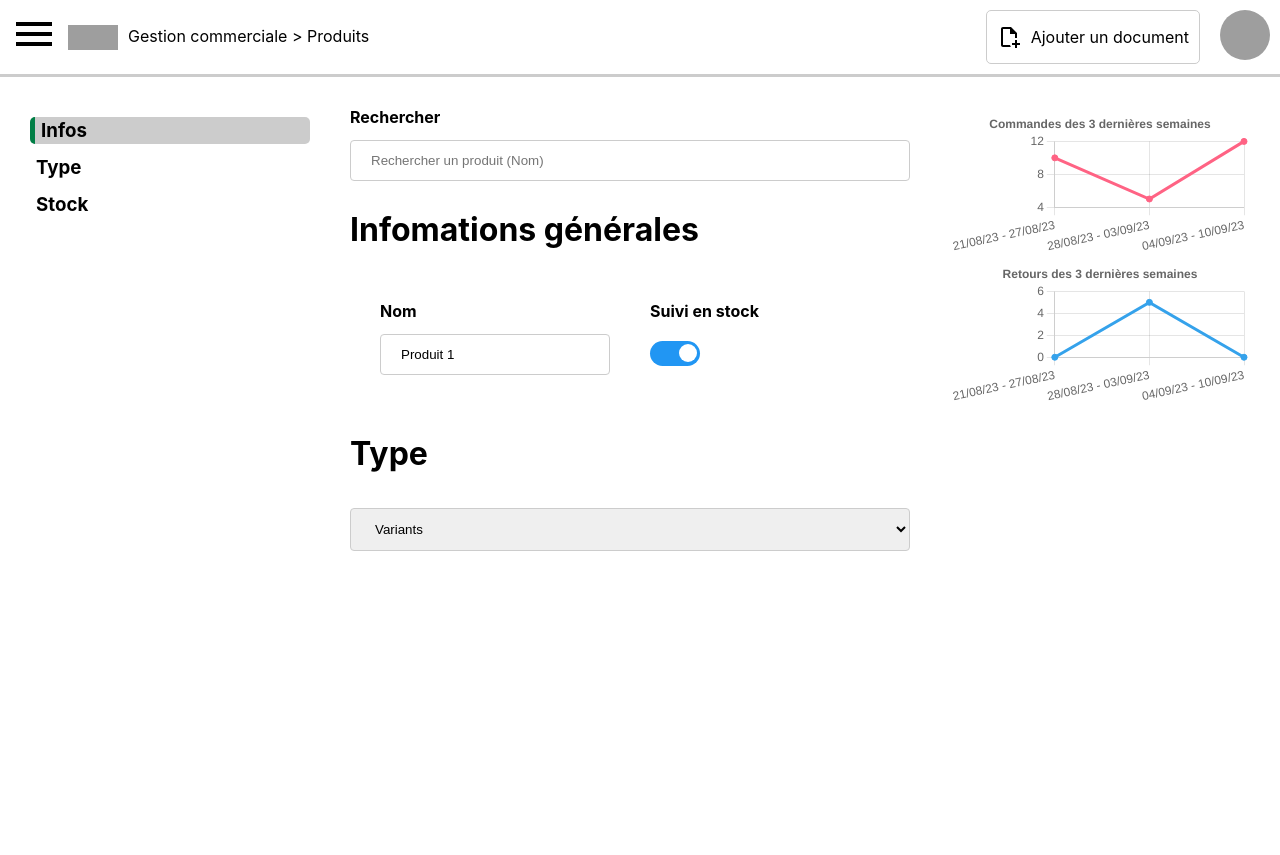
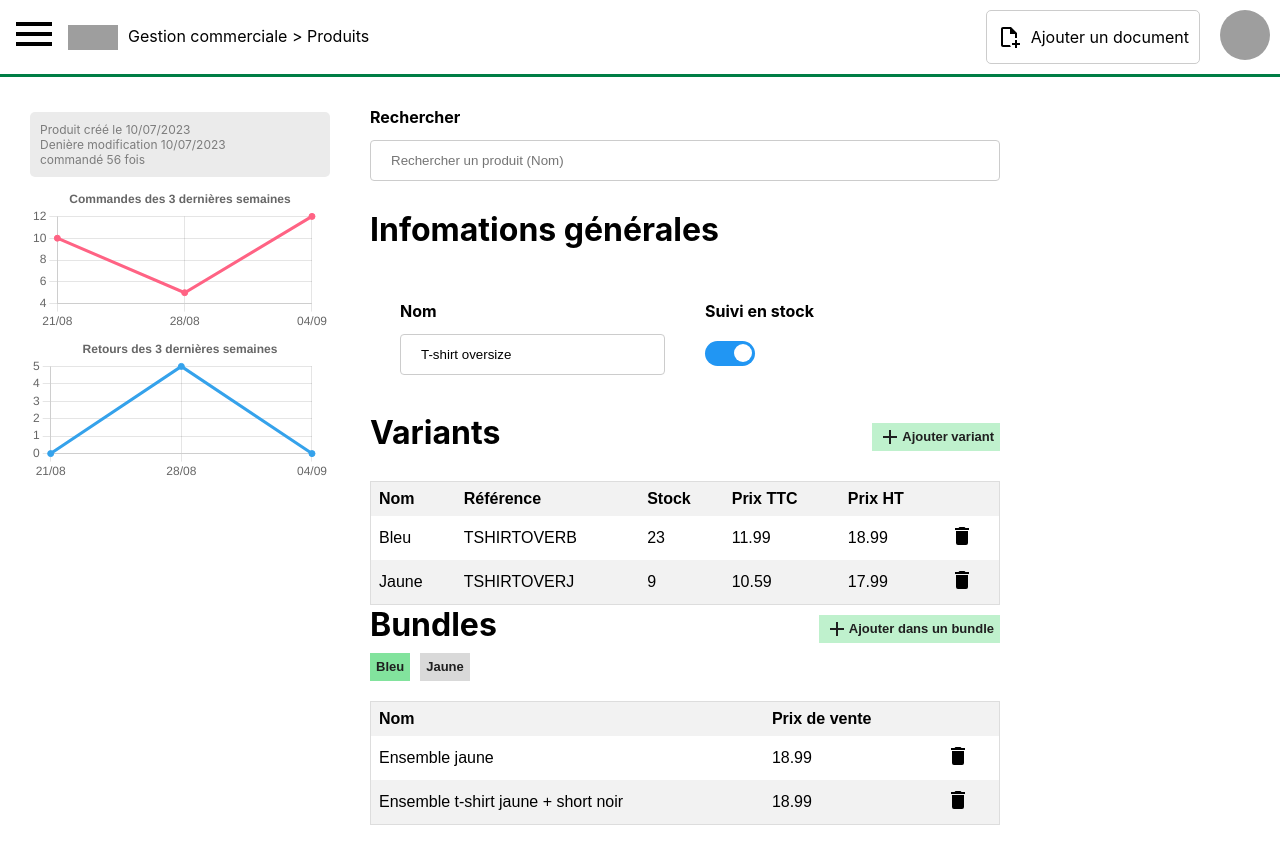
Before and after one commit to sebtex1/sage-frontend, a React (Create React App) app: page /produits/detail in a window 1280 px wide. Before the commit the page ends 800 px from the top, so only its background shows below. Built offline with nearby package versions, Linux system fonts and the light colour scheme; grey boxes are pictures that could not be loaded.

Commit message:
Feat: Ajout de modal variant et bundle
+ ajout de hint pour la page detail produit
+ ajout de group bouttons
+ ajout de boutton d'action

```diff
--- /dev/null
+++ b/src/components/ButtonAction.js
@@ -0,0 +1,31 @@
+import React from 'react';
+import styled from 'styled-components';
+import Icon from '@mdi/react';
+import { mdiPlus } from '@mdi/js';
+
+const ButtonAction = ({ onClick, text, icon = false }) => (
+    <Button onClick={onClick}>
+        {icon ? <Icon path={mdiPlus} size={1} color="#1F1F1F" /> : null}
+        {text}
+    </Button>
+);
+export default ButtonAction;
+
+const Button = styled.button`
+
+    display: flex;
+    align-items: center;
+    height: 28px;
+    font-weight: bold;
+    font-size: 13px;
+    text-align: center;
+    background-color: #BFF1CD;
+    border: none;
+    color: #1F1F1F;
+    cursor: pointer;
+    transition: 0.3s;
+    margin: 10px 0;
+    &:hover {
+        background-color: #82e39d;
+    }
+`;
--- /dev/null
+++ b/src/components/GroupButton.js
@@ -0,0 +1,40 @@
+import React from 'react';
+import styled from 'styled-components';
+
+const GroupButton = ({ buttons, defaultButton }) => {
+    return (
+        <>
+            <ButtonGroup>
+                {buttons.map((button, index) => (
+                    <Button key={index} style={{ backgroundColor: defaultButton === button.text ? '#82e39d' : '' }} onClick={button.onClick}>{button.text}</Button>
+                    // <Button key={index} onClick={button.onClick}>{button.text}</Button>
+                ))}
+            </ButtonGroup>
+        </>
+    );
+}
+export default GroupButton;
+
+const ButtonGroup = styled.div`
+    display: flex;
+    flex-direction: row;
+    margin: 0;
+`;
+
+const Button = styled.button`
+    display: flex;
+    align-items: center;
+    height: 28px;
+    font-weight: bold;
+    font-size: 13px;
+    text-align: center;
+    background-color: #D9D9D9;
+    border: none;
+    color: #1F1F1F;
+    cursor: pointer;
+    transition: 0.3s;
+    margin: 0 10px 0 0;
+    &:hover {
+        background-color: #bfbfbf;
+    }
+`;
--- /dev/null
+++ b/src/components/HintText.js
@@ -0,0 +1,18 @@
+import React from 'react';
+import styled from 'styled-components';
+
+const HintText = ({ text}) => {
+    return (
+        <Hint dangerouslySetInnerHTML={{__html: text}} />
+    );
+}
+export default HintText;
+
+const Hint = styled.p`
+    color: #7C7C7C;
+    font-size: 12px;
+    margin: 5px 0;
+    background-color: #EBEBEB;
+    border-radius: 5px;
+    padding: 10px;
+`;
--- /dev/null
+++ b/src/components/ModalAction.js
@@ -0,0 +1,92 @@
+import React from 'react';
+import styled from 'styled-components';
+import InputForm from './InputForm';
+
+const ModalAction = ({ title, model, data, button, onChange, submit }) => {
+    return (
+        <>
+            <Modal>
+                <ModalContent>
+                    <ModalHeader>
+                        <ModalTitle>{title}</ModalTitle>
+                    </ModalHeader>
+                    <ModalBody>
+                        {model.map((item, index) => (
+                            <div key={index}>
+                                <InputForm
+                                    label={item.name}
+                                    id={item.name}
+                                    name={item.value}
+                                    value={data[item.value]}
+                                    onChange={onChange}
+                                />
+                            </div>
+                        ))}
+                    </ModalBody>
+                    <ModalFooter>
+                        <Button onClick={submit}>{button}</Button>
+                    </ModalFooter>
+                </ModalContent>
+            </Modal>
+        </>
+    );
+};
+export default ModalAction;
+
+const Modal = styled.div`
+    display: block;
+    position: fixed;
+    z-index: 1;
+    left: 0;
+    top: 0;
+    width: 100%;
+    height: 100%;
+    overflow: scroll;
+    background-color: rgba(0,0,0,0.4);
+`;
+
+const ModalContent = styled.div`
+    background-color: #fefefe;
+    margin: 15% auto;
+    padding: 20px;
+    border: 1px solid #888;
+    width: 80%;
+`;
+
+const ModalHeader = styled.div`
+    display: flex;
+    justify-content: space-between;
+    align-items: center;
+`;
+
+const ModalTitle = styled.h2`
+    margin: 0;
+`;
+
+const ModalBody = styled.div`
+    margin-top: 20px;
+`;
+
+const ModalFooter = styled.div`
+    display: flex;
+    justify-content: flex-end;
+    margin-top: 20px;
+`;
+
+const Button = styled.button`
+    display: flex;
+    align-items: center;
+    height: 28px;
+    font-weight: bold;
+    font-size: 13px;
+    text-align: center;
+    background-color: #BFF1CD;
+    border: none;
+    color: #1F1F1F;
+    cursor: pointer;
+    transition: 0.3s;
+    margin: 10px 0;
+    &:hover {
+        background-color: #82e39d;
+    }
+`;
--- a/src/components/TablePaged.js
+++ b/src/components/TablePaged.js
@@ -1,7 +1,9 @@
 import React, { useState } from 'react';
 import styled from 'styled-components';
+import Icon from '@mdi/react';
+import { mdiDelete } from '@mdi/js';
 
-const TablePaged = ({ data, headers, itemsPerPage, rowClick }) => {
+const TablePaged = ({ data, headers, itemsPerPage, rowClick, actions }) => {
     const [currentPage, setCurrentPage] = useState(0);
 
     const handlePageChange = ({ selected }) => {
@@ -47,7 +49,15 @@ const TablePaged = ({ data, headers, itemsPerPage, rowClick }) => {
                         {currentPageData.map((row, index) => (
                             <TableRow key={index}>
                                 {headers ? headers.map((header, index) => (
-                                    <TableCell key={index} onClick={() => {executeRowClick()}}>{row[header.value]}</TableCell>
+                                    <TableCell key={index} onClick={() => {executeRowClick()}}>
+                                        {
+                                            header.value === 'actions' ?
+                                            actions.map((action, index) => (
+                                                <Icon key={index} path={mdiDelete} size={1} color="black" onClick={action.callback} />
+                                            )) :
+                                            row[header.value]
+                                        }
+                                    </TableCell>
                                 )) : null}
                             </TableRow>
                         ))}
--- a/src/components/Toolbar.js
+++ b/src/components/Toolbar.js
@@ -57,7 +57,7 @@ export default Toolbar;
 const Div = styled.div`
     display: flex;
     justify-content: space-between;
-    border-bottom: 3px solid #ccc;
+    border-bottom: 3px solid #007E45;
     padding: 10px;
 `;
 
--- a/src/pages/DetailProduit.js
+++ b/src/pages/DetailProduit.js
@@ -2,30 +2,34 @@ import React from "react";
 import styled from "styled-components";
 import PageColumn from "../components/PageColumn";
 import InputForm from "../components/InputForm";
-import SelectForm from "../components/SelectForm";
 import SwitchForm from "../components/SwitchForm";
-import MenuDropDown from "../components/MenuDropDown";
+import ButtonAction from "../components/ButtonAction";
 import LineChart from "../components/LineChart";
+import TablePaged from "../components/TablePaged";
+import GroupButton from "../components/GroupButton";
+import HintText from "../components/HintText";
+import ModalAction from "../components/ModalAction";
 
 const DetailProduit = () => {
     const [search, setSearch] = React.useState('')
-    const [selection, setSelection] = React.useState('Infos')
-    // const [filteredData, setFilteredData] = React.useState([])
-    const [produitName, setProduitName] = React.useState('Produit 1')
-    const [produitType, setProduitType] = React.useState('Variants')
+    const [produitName, setProduitName] = React.useState('T-shirt oversize')
+    const [produitVariant, setProduitVariant] = React.useState('Bleu')
     const [produitTracker, setProduitTracker] = React.useState(true)
-
-    // React.useEffect(() => {
-    //     setFilteredData(produitsData.filter(item => item.name.includes(search)))
-    // }, [search])
+    const [modalVariant, setModalVariant] = React.useState(false)
+    const [dataModalVariant, setDataModalVariant] = React.useState({ name: '', ref: '', stock: '', price: '', price_ht: ''})
+    const [modalBundle, setModalBundle] = React.useState(false)
+    const [dataModalBundle, setDataModalBundle] = React.useState({ name: '', sell_price: ''})
 
     React.useEffect(() => {
-        console.log({produitName: produitName, produitType: produitType, produitTracker: produitTracker})
-    }, [produitTracker])
+        console.log({produitName: produitName, produitVariant: produitVariant, produitTracker: produitTracker})
+    }, [produitName, produitVariant, produitTracker])
 
-    // const produitData = { id: 1, name: 'Produit 1', type: 'Type 1', stock_tracking: true }
+    React.useEffect(() => {
+        console.log(dataModalVariant)
+    }, [dataModalVariant])
+
     const menu = [{ name: 'Infos' }, {name: 'Type' }, {name: 'Stock' },]
-    const labels = ['21/08/23 - 27/08/23', '28/08/23 - 03/09/23', '04/09/23 - 10/09/23']
+    const labels = ['21/08', '28/08', '04/09']
     const datasetCommande = [{
         data: [
             10,
@@ -44,12 +48,22 @@ const DetailProduit = () => {
         borderColor: 'rgb(53, 162, 235)',
         backgroundColor: 'rgba(53, 162, 235)',
     }]
+    const variantsData = [
+        { name: 'Bleu', ref: 'TSHIRTOVERB', stock: 23, price: 11.99, price_ht: 18.99 },
+        { name: 'Jaune', ref: 'TSHIRTOVERJ', stock: 9, price: 10.59, price_ht: 17.99 }
+    ]
+    const bundlesData = [
+        { name: 'Ensemble jaune', sell_price: 18.99 },
+        { name: 'Ensemble t-shirt jaune + short noir', sell_price: 18.99 }
+    ]
     return (
         <Div>
             <PageColumn>
-                <MenuDropDown menu={menu} callback={setSelection} />
+                <HintText text="Produit créé le 10/07/2023<br/>Denière modification 10/07/2023<br/>commandé 56 fois" />
+                <LineChart data={datasetCommande} labels={labels} title='Commandes des 3 dernières semaines' />
+                <LineChart data={datasetRetours} labels={labels} title='Retours des 3 dernières semaines' />
             </PageColumn>
-            <PageColumn flex={2}>
+            <PageColumn flex={3}>
                 <InputForm
                     label="Rechercher"
                     type="text"
@@ -82,18 +96,70 @@ const DetailProduit = () => {
                         />
                     </PageColumn>
                 </Div>
-                <h1>Type</h1>
-                <SelectForm
-                    id="type"
-                    name="type"
-                    list={['Variants', 'Nomenclature']}
-                    value={produitType}
-                    onChange={e => setProduitType(e.targer.value)}
+                <DivSpaceBetween>
+                    <H1>Variants</H1>
+                    <ButtonAction text="Ajouter variant" icon={true} onClick={() => setModalVariant(true)} />
+                </DivSpaceBetween>
+                {modalVariant ? <ModalAction
+                        title="Ajout de variant"
+                        model={[
+                            {name: 'Nom', value: 'name'},
+                            {name: 'Référence', value: 'ref'},
+                            {name: 'Stock', value: 'stock'},
+                            {name: 'Prix TTC', value: 'price'},
+                            {name: 'Prix HT', value: 'price_ht'},
+                        ]}
+                        data={dataModalVariant}
+                        button="Valider"
+                        onChange={e => setDataModalVariant({...dataModalVariant, [e.target.name]: e.target.value})}
+                        submit={() => {setModalVariant(false);}}
+                    /> : null}
+                {variantsData ? <TablePaged
+                    data={variantsData}
+                    headers={[
+                        { name: 'Nom', value: 'name' },
+                        { name: 'Référence', value: 'ref' },
+                        { name: 'Stock', value: 'stock' },
+                        { name: 'Prix TTC', value: 'price' },
+                        { name: 'Prix HT', value: 'price_ht' },
+                        { name: '', value: 'actions' }
+                    ]}
+                    itemsPerPage={5}
+                    actions={[{ callback: () => console.log('Supprimer') }]}
+                /> : null}
+                <DivSpaceBetween>
+                    <H1>Bundles</H1>
+                    <ButtonAction text="Ajouter dans un bundle" icon={true} onClick={() => setModalBundle(true)} />
+                </DivSpaceBetween>
+                {modalBundle ? <ModalAction
+                        title="Ajout de bundle"
+                        model={[
+                            {name: 'Nom', value: 'name'},
+                            {name: 'Prix de vente', value: 'sell_price'}
+                        ]}
+                        data={dataModalBundle}
+                        button="Valider"
+                        onChange={e => setDataModalBundle({...dataModalBundle, [e.target.name]: e.target.value})}
+                        submit={() => {setModalBundle(false);}}
+                    /> : null}
+                <GroupButton
+                    buttons={variantsData.map((variant, index) => (
+                        { text: variant.name, onClick: () => setProduitVariant(variant.name) }
+                    ))}
+                    defaultButton={produitVariant}
                 />
+                {bundlesData ? <TablePaged
+                    data={bundlesData}
+                    headers={[
+                        { name: 'Nom', value: 'name' },
+                        { name: 'Prix de vente', value: 'sell_price' },
+                        { name: '', value: 'actions' }
+                    ]}
+                    itemsPerPage={5}
+                    actions={[{ callback: () => console.log('Supprimer') }]}
+                /> : null}
             </PageColumn>
             <PageColumn>
-                <LineChart data={datasetCommande} labels={labels} title='Commandes des 3 dernières semaines' />
-                <LineChart data={datasetRetours} labels={labels} title='Retours des 3 dernières semaines' />
             </PageColumn>
     </Div>
     );
@@ -106,3 +172,18 @@ const Div = styled.div`
     justify-content: space-between;
     padding: 10px;
 `;
+
+const DivSpaceBetween = styled.div`
+    display: flex;
+    flex-direction: row;
+    justify-content: space-between;
+`;
+
+const DivGroupButton = styled.div`
+    display: flex;
+    flex-direction: row;
+`;
+
+const H1 = styled.h1`
+    margin: 0;
+`;
```
